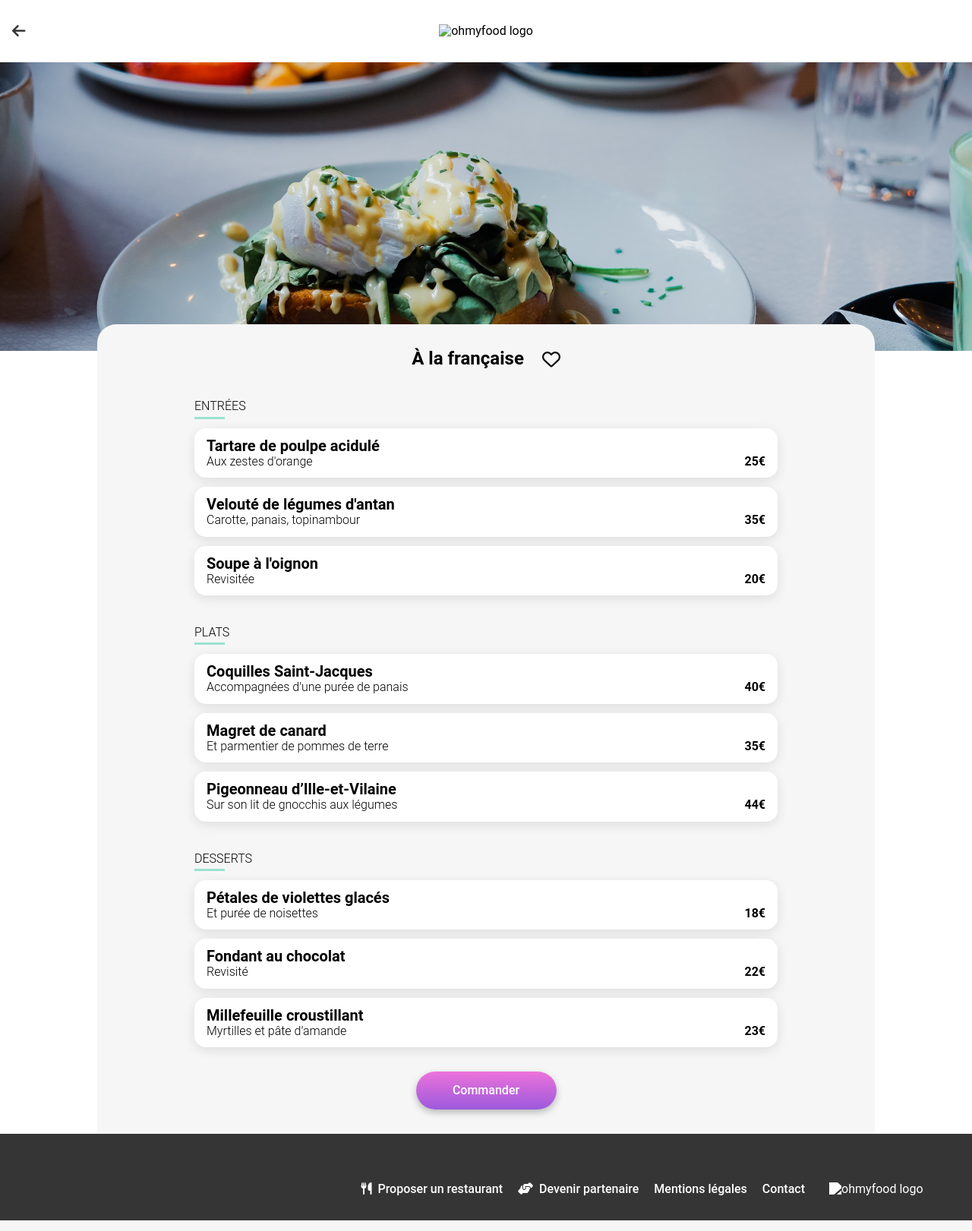
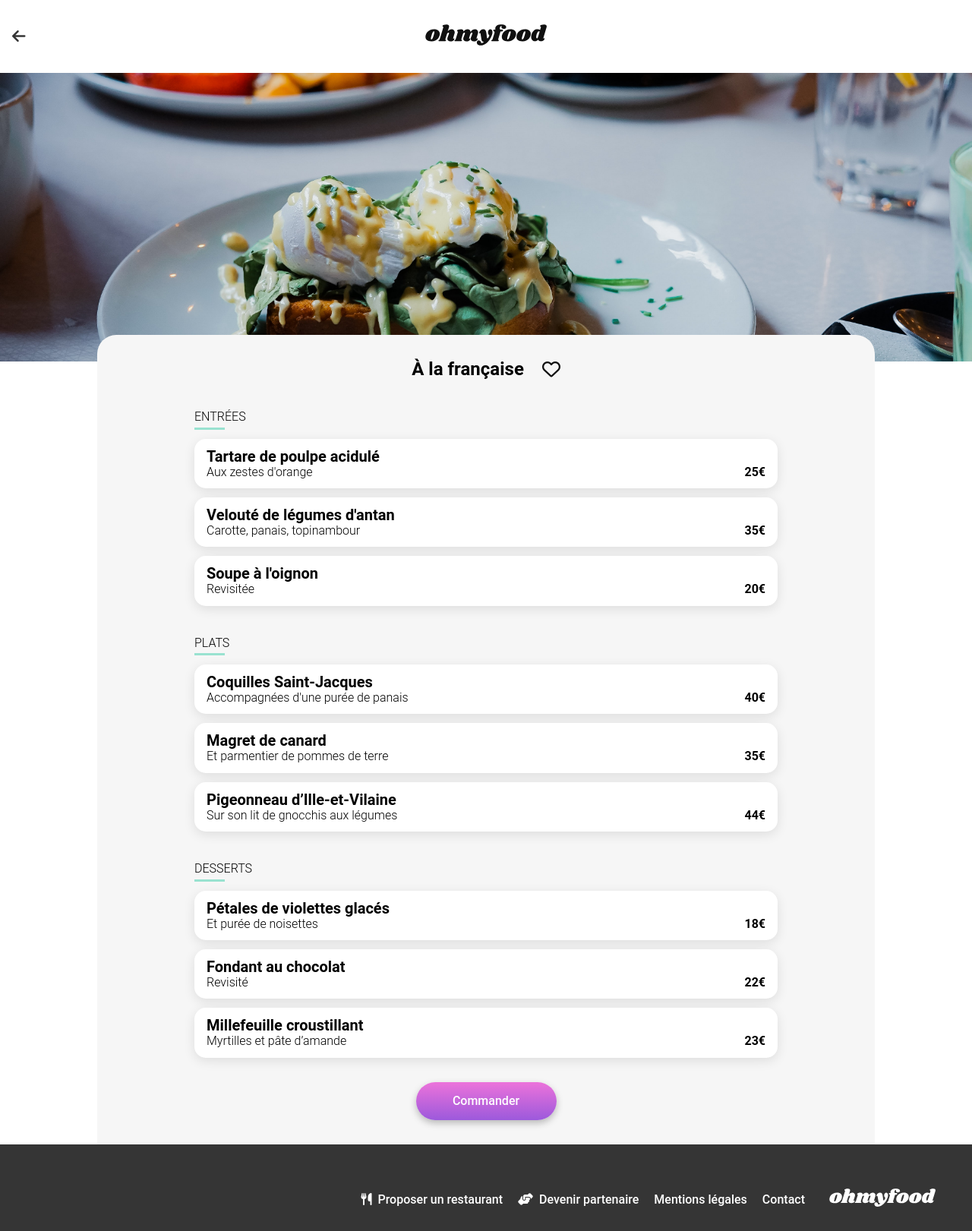
Before and after one commit to oliflox/Projet-3-OhMyFood, a website: page restaurants/a-la-française.html in a window 1280 px wide. Shown: the whole page at 76% size. Drawn offline with Linux system fonts and the light colour scheme; the site is published under a folder, as on GitHub Pages, so addresses that start at the root find nothing; files whose address does not match are found by name.

Commit message:
img link fix

```diff
--- a/restaurants/a-la-française.html
+++ b/restaurants/a-la-française.html
@@ -12,7 +12,7 @@
 <body>
     <header class="header">
         <a href="../index.html"><i class="fa-solid fa-arrow-left header-back-arrow"></i></a>
-        <a href="../index.html"><img src="/assets/img/logo/ohmyfood@2x.svg" alt="ohmyfood logo"></a>
+        <a href="../index.html"><img src="assets/img/logo/ohmyfood@2x.svg" alt="ohmyfood logo"></a>
     </header>
     <main class="restaurant-index">
         <div class="banner">
@@ -169,7 +169,7 @@
         </section>
     </main>
     <footer class="footer">
-        <img src="/assets/img/logo/ohmyfood@2x.svg" alt="ohmyfood logo">
+        <img src="assets/img/logo/ohmyfood@2x.svg" alt="ohmyfood logo">
         <div class="footer-nav">
             <a href="#"><i class="fa-solid fa-utensils"></i>Proposer un restaurant</a>
             <a href="#"><i class="fa-solid fa-handshake-angle"></i>Devenir partenaire</a>
```
Also changed, not shown: index.html (+1 -1 lines), restaurants/la-note-enchantee.html (+2 -2 lines), restaurants/la-palette-du-gout.html (+2 -2 lines), restaurants/le-delice-des-sens.html (+2 -2 lines).
